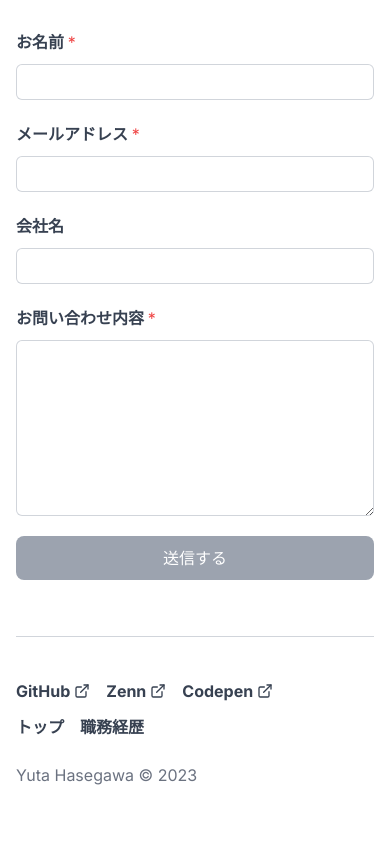
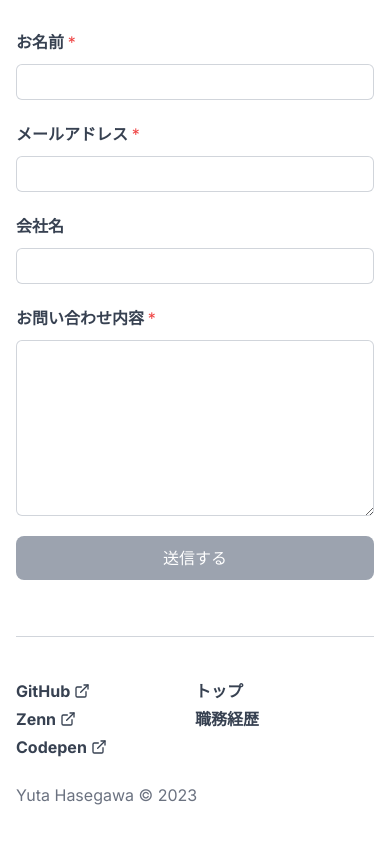
Before and after one commit to yha-1228/portfolio, a Next.js app: page / in a window 390 px wide. Shown: the part 2779-3622 px from the top of the page. Built offline with nearby package versions, Linux system fonts and the light colour scheme.

Commit message:
feat(footer): モバイルのリンクを縦並びに調整

```diff
--- a/src/components/layout/footer.tsx
+++ b/src/components/layout/footer.tsx
@@ -26,8 +26,8 @@ export default function Footer() {
     <footer>
       <Container>
         <div className="border-t border-solid border-t-gray-light-weak pb-14 pt-10">
-          <div className="md:flex md:justify-between">
-            <ul className="flex space-x-4">
+          <div className="flex justify-between">
+            <ul className="w-1/2 md:flex md:space-x-4">
               {myExternalLinks.map((item) => (
                 <li key={item.href}>
                   <a
@@ -41,7 +41,7 @@ export default function Footer() {
                 </li>
               ))}
             </ul>
-            <ul className="mt-2 flex space-x-4 md:mt-0">
+            <ul className="w-1/2 md:flex md:space-x-4">
               <li>
                 <Link href="/" className="font-bold hover:underline">
                   トップ
@@ -51,7 +51,7 @@ export default function Footer() {
                 <li key={pageLink.href}>
                   <Link
                     href={pageLink.href}
-                    className="font-bold hover:underline"
+                    className="inline-block font-bold hover:underline"
                   >
                     {pageLink.label}
                   </Link>
```
